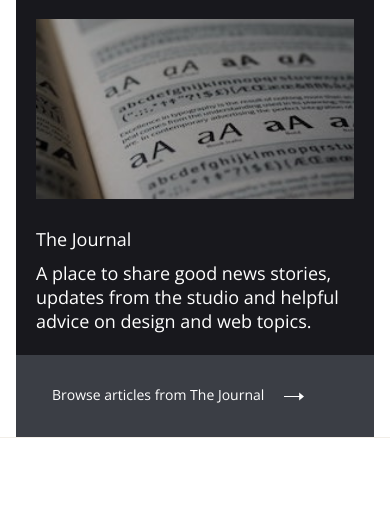
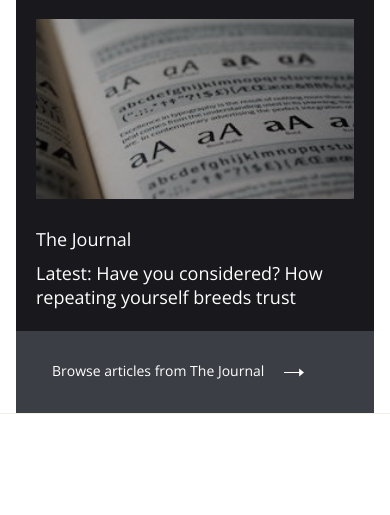
Before and after one commit to days4dreams/Green-Smoke, a PHP site: page /dev/baseline/the-journal in a window 390 px wide. Shown: the part 434-949 px from the top of the page. Run offline with PHP 8.4, Linux system fonts and the light colour scheme; some libraries are stand-ins or nearby versions.

Commit message:
Routing, sitemap, homepage latest link and authoring README
- .htaccess and router.php route Journal categories and articles, and hide
  content/ and templates/
- sitemap.xml lists Journal categories and posts automatically
- Homepage hero links to the newest article
- README explains adding posts and projects, images and previewing
- dev/make-image-sizes.sh makes phone-sized copies of images on a Mac

Co-Authored-By: Claude Opus 5.5 <noreply@anthropic.com>
Claude-Session: https://claude.ai/code/session_01AqWLvQBkyzaEzQY6P3XytV

```diff
--- a/dev/urls.txt
+++ b/dev/urls.txt
@@ -7,5 +7,6 @@
 /the-journal/design
 /the-journal/business
 /the-journal/studio
+/the-journal/case-studies
 /the-journal/design/design-for-all
 /the-journal/business/have-you-considered-recognition
--- a/index.php
+++ b/index.php
@@ -2,6 +2,13 @@
 $title = 'Graphic, web and UX design in Ponteland, Northumberland';
 $description = 'Green Smoke Studio is an independent design studio in Ponteland, Northumberland, offering considered graphic, print, digital, web and user experience design.';
 require __DIR__ . '/includes/head.php';
+require_once __DIR__ . '/includes/content.php';
+
+// The newest published Journal post, for the "latest" link in the hero.
+$latest = null;
+foreach (journal_posts() as $p) {
+    if ($p['has_page'] && $p['draft'] !== true) { $latest = $p; break; }
+}
 ?>
   <div class="wrapper m0-100">
     <div class="hero-with-background-wrap hero2-wrap">
@@ -11,11 +18,11 @@ require __DIR__ . '/includes/head.php';
             <h1>Design that is <span class="text-span">considered</span> as well as <span class="text-span">creative</span>.</h1>
             <h5>Meet Green Smoke Studio. For print, digital, web and user experience design.</h5>
           </div>
-          <a href="/the-journal" class="hero-latest w-inline-block">
+          <a href="<?= $latest ? e($latest['url']) : '/the-journal' ?>" class="hero-latest w-inline-block">
             <div class="hero2-image-collection"></div>
             <div>
               <h5>The Journal</h5>
-              <div class="text-block-12">A place to share good news stories, updates from the studio and helpful advice on design and web topics.</div>
+              <div class="text-block-12"><?= $latest ? 'Latest: ' . e($latest['title']) : 'A place to share good news stories, updates from the studio and helpful advice on design and web topics.' ?></div>
             </div>
           </a>
           <a href="/the-journal" data-w-id="b57a745b-9d24-e8be-e6f9-e49ad3fddd2e" class="button-large hero3-button w-inline-block">
```
Also changed, not shown: router.php (+9 -1 lines), sitemap.php (+11 -8 lines), .htaccess, README.md (added), 1 other file.
